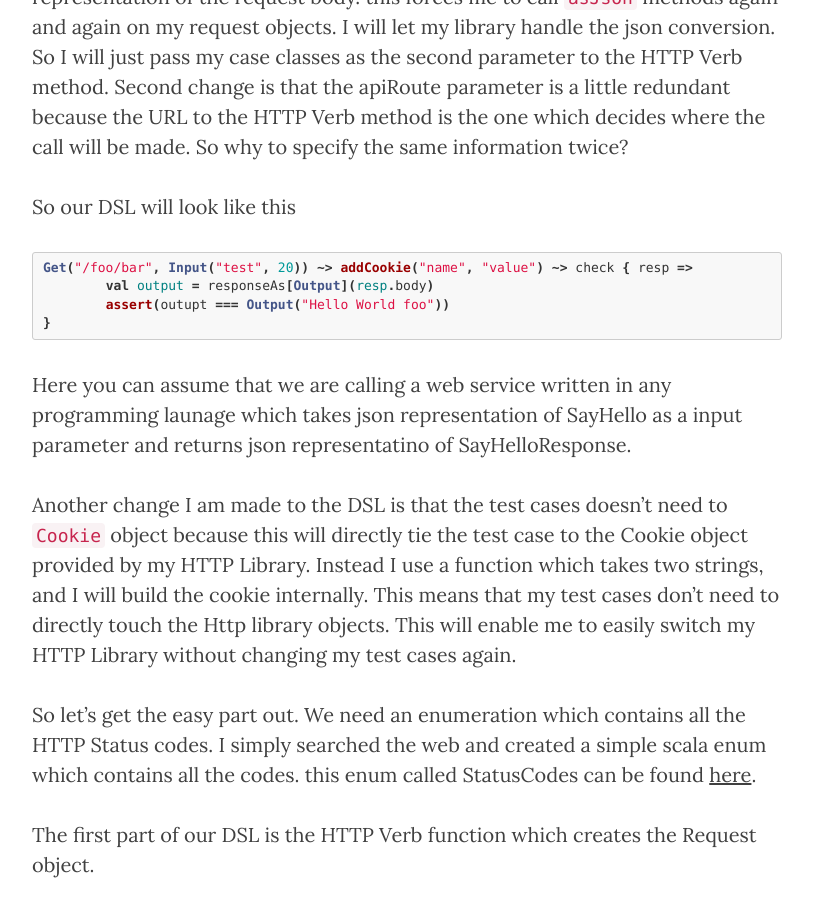
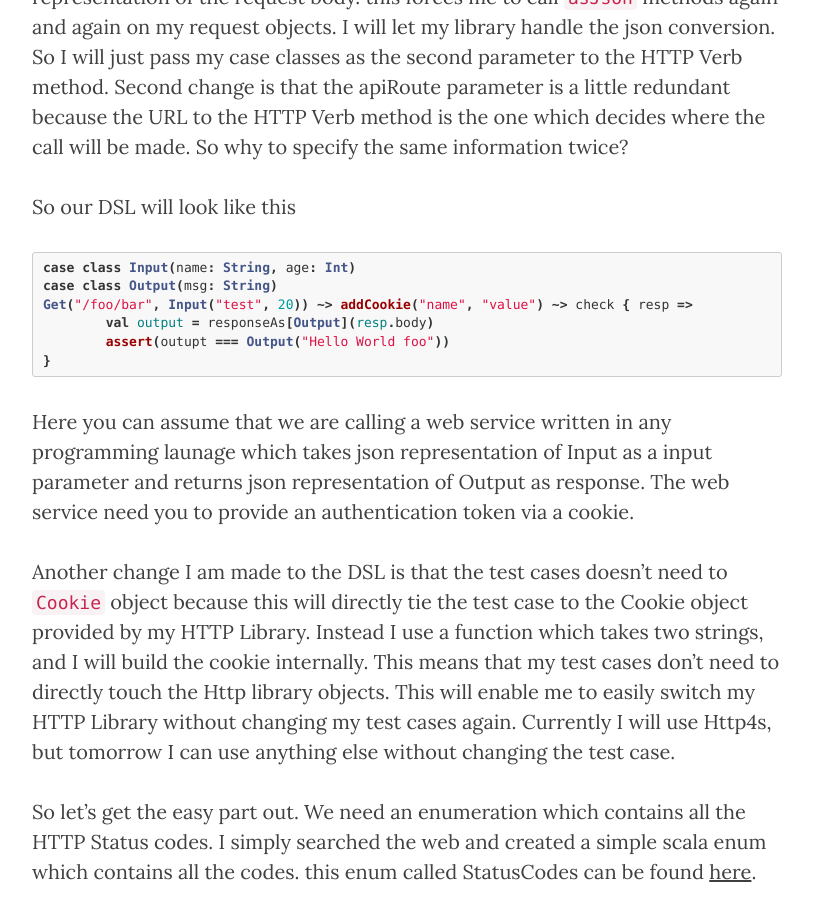
Before and after one commit to abhsrivastava/abhsrivastava.github.io, a Jekyll site: the page built from _posts/2017-10-27-Replace-SprayTestKit-With-Custom-DSL.md, in a window 1280 px wide and 900 px high, scrolled down 1277 px. Shown: the whole window, without its empty margins (233-1046 px from the left). Built offline with Jekyll 4.4.1, drawn with Linux system fonts in a browser that asks for light colours; nearby versions of some CDN libraries.

Commit message:
fixed grammar

````diff
--- a/_posts/2017-10-27-Replace-SprayTestKit-With-Custom-DSL.md
+++ b/_posts/2017-10-27-Replace-SprayTestKit-With-Custom-DSL.md
@@ -22,15 +22,17 @@ I really like this a lot because this makes it so easy to write test cases for w
 So our DSL will look like this
 
 ```scala
+case class Input(name: String, age: Int)
+case class Output(msg: String)
 Get("/foo/bar", Input("test", 20)) ~> addCookie("name", "value") ~> check { resp =>
 	val output = responseAs[Output](resp.body)
 	assert(outupt === Output("Hello World foo"))
 }
 ```
 
-Here you can assume that we are calling a web service written in any programming launage which takes json representation of SayHello as a input parameter and returns json representatino of SayHelloResponse.
+Here you can assume that we are calling a web service written in any programming launage which takes json representation of Input as a input parameter and returns json representation of Output as response. The web service need you to provide an authentication token via a cookie.
 
-Another change I am made to the DSL is that the test cases doesn't need to `Cookie` object because this will directly tie the test case to the Cookie object provided by my HTTP Library. Instead I use a function which takes two strings, and I will build the cookie internally. This means that my test cases don't need to directly touch the Http library objects. This will enable me to easily switch my HTTP Library without changing my test cases again.
+Another change I am made to the DSL is that the test cases doesn't need to `Cookie` object because this will directly tie the test case to the Cookie object provided by my HTTP Library. Instead I use a function which takes two strings, and I will build the cookie internally. This means that my test cases don't need to directly touch the Http library objects. This will enable me to easily switch my HTTP Library without changing my test cases again. Currently I will use Http4s, but tomorrow I can use anything else without changing the test case.
 
 
 So let's get the easy part out. We need an enumeration which contains all the HTTP Status codes. I simply searched the web and created a simple scala enum which contains all the codes. this enum called StatusCodes can be found [here][2].
````
